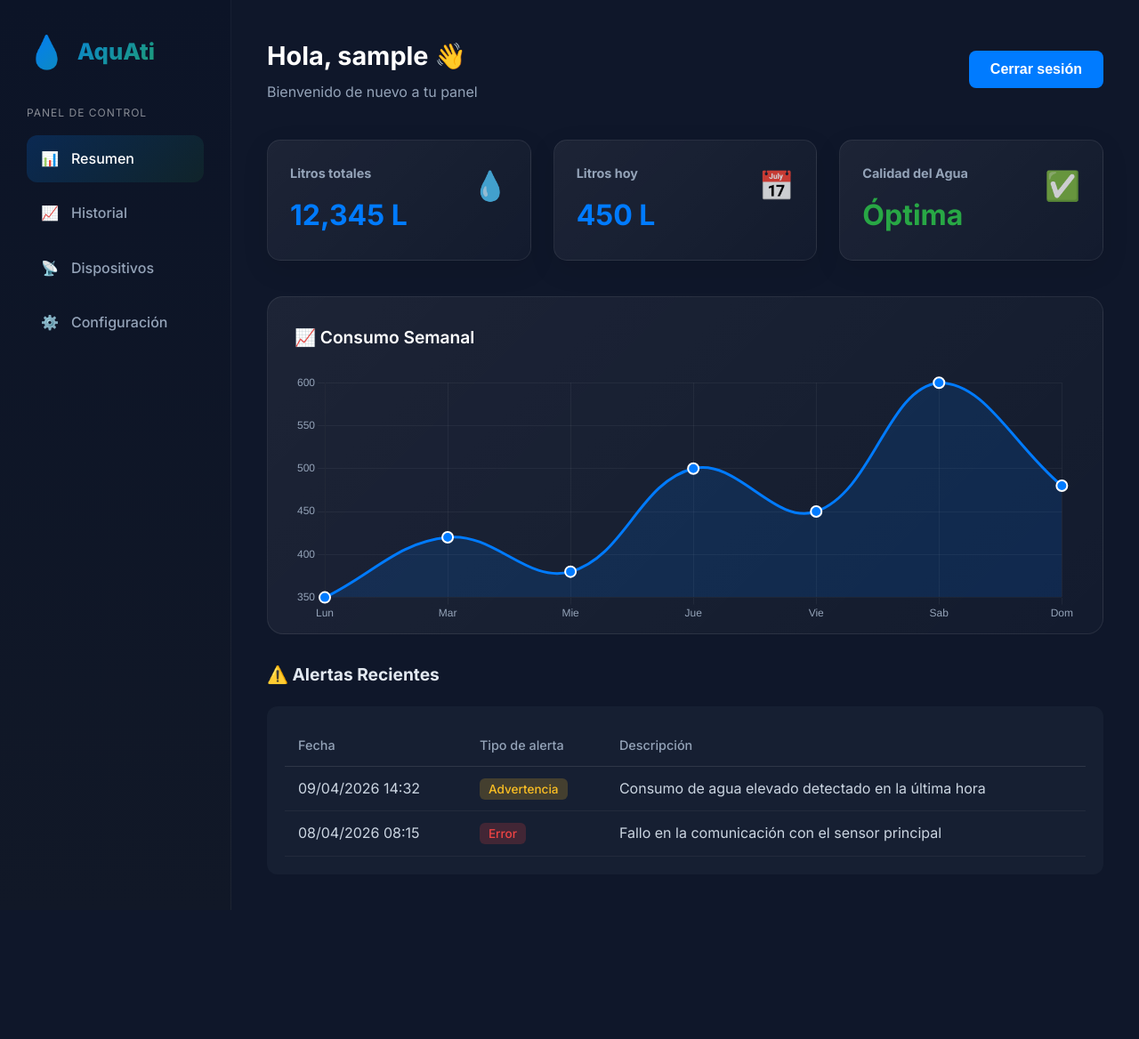
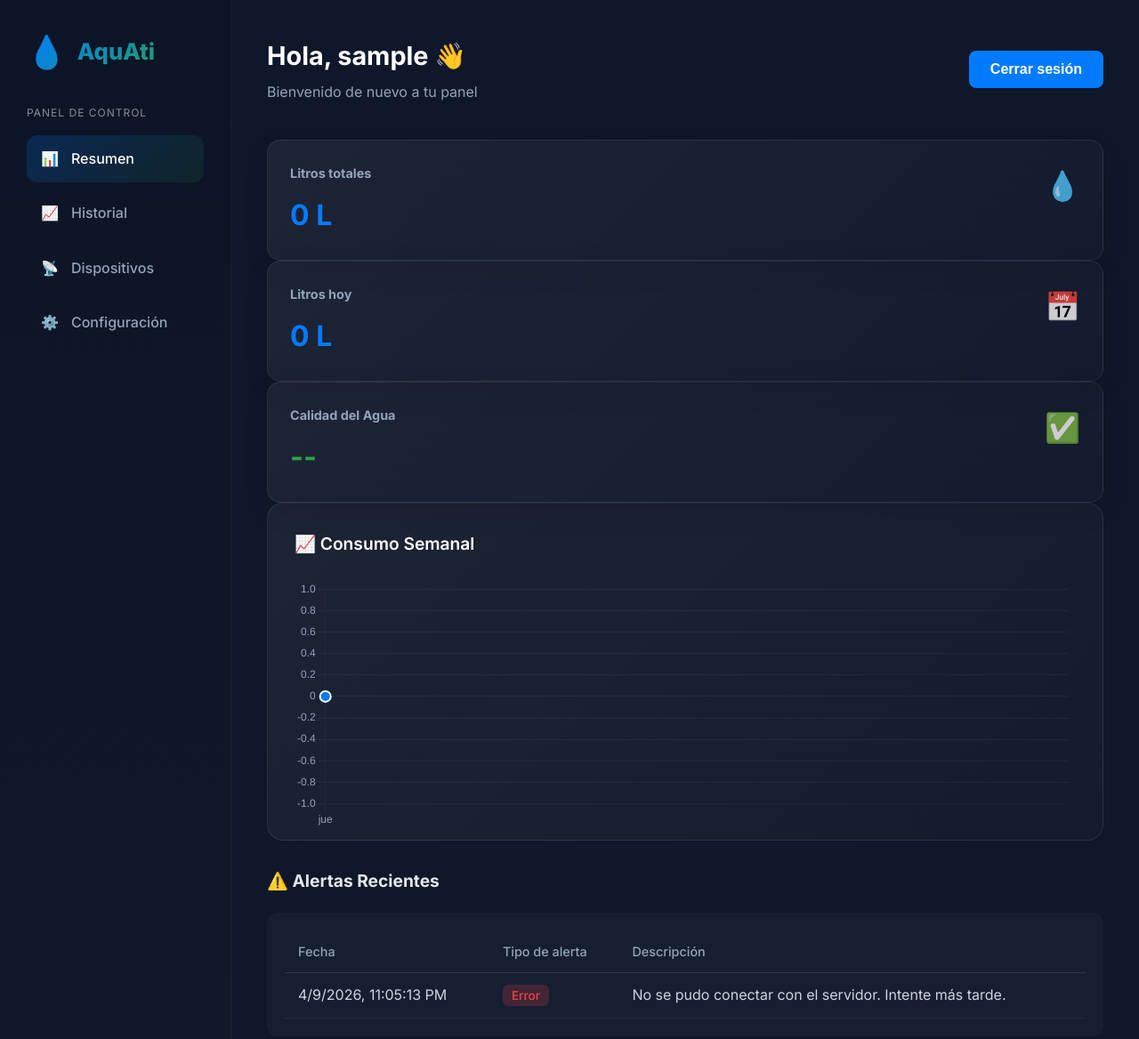
Before and after one commit to Proyecto-MMDS-PW-PM/LandingPage-Dashboard-App, a plain HTML site: page frontend/dashboard.html in a window 1280 px wide. Shown: the whole page at 89% size. Before the commit the page ends 1023 px from the top, so only its background shows below. Drawn offline with nearby package versions, Linux system fonts and the light colour scheme; no server answers; sample sign-in values are in the browser's storage.

Commit message:
Implementación completa: tabla alertas, seguridad y correcciones

```diff
--- a/frontend/dashboard.html
+++ b/frontend/dashboard.html
@@ -1,20 +1,24 @@
 <!DOCTYPE html>
 <html lang="es">
+
 <head>
   <meta charset="UTF-8">
   <meta name="viewport" content="width=device-width, initial-scale=1.0">
   <title>Dashboard - AquAti</title>
   <link rel="preconnect" href="https://fonts.googleapis.com">
   <link rel="preconnect" href="https://fonts.gstatic.com" crossorigin>
-  <link href="https://fonts.googleapis.com/css2?family=Inter:wght@300;400;500;600;700;800&display=swap" rel="stylesheet">
+  <link href="https://fonts.googleapis.com/css2?family=Inter:wght@300;400;500;600;700;800&display=swap"
+    rel="stylesheet">
   <link rel="stylesheet" href="css/styles.css">
   <script src="https://cdn.jsdelivr.net/npm/chart.js"></script>
 </head>
+
 <body class="dashboard-layout">
   <aside class="sidebar">
     <h2>AquAti</h2>
 
-    <p style="opacity: 0.5; font-size: 0.75em; margin: 30px 0 15px; text-transform: uppercase; letter-spacing: 1px;">Panel de Control</p>
+    <p style="opacity: 0.5; font-size: 0.75em; margin: 30px 0 15px; text-transform: uppercase; letter-spacing: 1px;">
+      Panel de Control</p>
 
     <nav>
       <div class="sidebar-nav-item active">
@@ -47,12 +51,11 @@
       </div>
     </header>
 
-    <div class="cards-grid">
     <div class="stat-card">
       <div style="display: flex; justify-content: space-between; align-items: flex-start;">
         <div>
           <h4>Litros totales</h4>
-            <div class="value" data-target="12345">0</div>
+          <div id="litrosTotales" class="value">0 L</div>
         </div>
         <div style="font-size: 2em; opacity: 0.8;">💧</div>
       </div>
@@ -62,7 +65,7 @@
       <div style="display: flex; justify-content: space-between; align-items: flex-start;">
         <div>
           <h4>Litros hoy</h4>
-            <div class="value" data-target="450">0</div>
+          <div id="litrosHoy" class="value">0 L</div>
         </div>
         <div style="font-size: 2em; opacity: 0.8;">📅</div>
       </div>
@@ -72,10 +75,9 @@
       <div style="display: flex; justify-content: space-between; align-items: flex-start;">
         <div>
           <h4>Calidad del Agua</h4>
-            <div class="value" style="color: var(--secondary);">Óptima</div>
+          <div id="calidadAgua" class="value" style="color: var(--secondary);">--</div>
         </div>
         <div style="font-size: 2em; opacity: 0.8;">✅</div>
-        </div>
       </div>
     </div>
 
@@ -88,13 +90,17 @@
     <div class="alerts-section" style="margin-top: 30px;">
       <h4 style="margin-bottom: 20px; color: #e2e8f0; font-size: 1.2rem;">⚠️ Alertas Recientes</h4>
 
-      <div class="alerts-table-container" style="background: rgba(30, 41, 59, 0.5); border-radius: 12px; padding: 20px; overflow-x: auto;">
+      <div class="alerts-table-container"
+        style="background: rgba(30, 41, 59, 0.5); border-radius: 12px; padding: 20px; overflow-x: auto;">
         <table id="alertsTable" style="width: 100%; border-collapse: collapse;">
           <thead>
             <tr style="border-bottom: 1px solid rgba(255,255,255,0.1);">
-              <th style="text-align: left; padding: 12px 15px; color: #94a3b8; font-weight: 500; font-size: 0.9rem;">Fecha</th>
-              <th style="text-align: left; padding: 12px 15px; color: #94a3b8; font-weight: 500; font-size: 0.9rem;">Tipo de alerta</th>
-              <th style="text-align: left; padding: 12px 15px; color: #94a3b8; font-weight: 500; font-size: 0.9rem;">Descripción</th>
+              <th style="text-align: left; padding: 12px 15px; color: #94a3b8; font-weight: 500; font-size: 0.9rem;">
+                Fecha</th>
+              <th style="text-align: left; padding: 12px 15px; color: #94a3b8; font-weight: 500; font-size: 0.9rem;">
+                Tipo de alerta</th>
+              <th style="text-align: left; padding: 12px 15px; color: #94a3b8; font-weight: 500; font-size: 0.9rem;">
+                Descripción</th>
             </tr>
           </thead>
           <tbody id="alertsTableBody">
@@ -111,4 +117,5 @@
 
   <script src="js/dashboard.js"></script>
 </body>
+
 </html>
--- a/frontend/js/dashboard.js
+++ b/frontend/js/dashboard.js
@@ -1,8 +1,7 @@
 const API_URL = 'https://landingpage-dashboard-app-production.up.railway.app/api';
 
-// Mostrar nombre del usuario autenticado PRIMERO, antes que cualquier otra cosa
-// Intentar multiples posibles claves para compatibilidad
 document.addEventListener('DOMContentLoaded', function () {
+  // --- Mostrar nombre del usuario ---
   const userName = localStorage.getItem('userName')
     || localStorage.getItem('name')
     || localStorage.getItem('nombre')
@@ -10,91 +9,23 @@ document.addEventListener('DOMContentLoaded', function () {
   const displayName = userName && userName.trim() !== '' ? userName.trim() : 'Usuario';
   document.getElementById('userGreeting').textContent = `Hola, ${displayName} 👋`;
 
-  // Animación de números (Counters)
-  const counters = document.querySelectorAll('.value[data-target]');
-  counters.forEach(counter => {
-    const target = +counter.getAttribute('data-target');
-    const speed = 200;
-    const updateCount = () => {
-      const count = +counter.innerText;
-      const inc = target / speed;
-      if (count < target) {
-        counter.innerText = Math.ceil(count + inc);
-        setTimeout(updateCount, 1);
-      } else {
-        counter.innerText = target.toLocaleString() + ' L';
-      }
-    };
-    setTimeout(updateCount, 300);
-  });
+  // --- Protección de ruta (verificar token) ---
+  const token = localStorage.getItem('token');
+  if (!token) {
+    window.location.href = 'login.html';
+    return;
+  }
 
-  // Chart.js con animación suave
-  const ctx = document.getElementById('dashboardChart').getContext('2d');
-  new Chart(ctx, {
-    type: 'line',
-    data: {
-      labels: ['Lun', 'Mar', 'Mie', 'Jue', 'Vie', 'Sab', 'Dom'],
-      datasets: [{
-        label: 'Consumo (Litros)',
-        data: [350, 420, 380, 500, 450, 600, 480],
-        borderColor: '#007bff',
-        backgroundColor: 'rgba(0, 123, 255, 0.15)',
-        borderWidth: 3,
-        fill: true,
-        tension: 0.4,
-        pointBackgroundColor: '#007bff',
-        pointBorderColor: '#fff',
-        pointBorderWidth: 2,
-        pointRadius: 6
-      }]
-    },
-    options: {
-      responsive: true,
-      maintainAspectRatio: false,
-      plugins: {
-        legend: {
-          display: false
-        }
-      },
-      scales: {
-        x: {
-          grid: {
-            color: 'rgba(255,255,255,0.05)'
-          },
-          ticks: {
-            color: '#94a3b8'
-          }
-        },
-        y: {
-          grid: {
-            color: 'rgba(255,255,255,0.05)'
-          },
-          ticks: {
-            color: '#94a3b8'
-          }
-        }
-      },
-      animation: {
-        duration: 2000,
-        easing: 'easeOutQuart'
-      }
-    }
-  });
+  // --- Referencias a elementos del DOM ---
+  const litrosTotalesElem = document.getElementById('litrosTotales');
+  const litrosHoyElem = document.getElementById('litrosHoy');
+  const calidadAguaElem = document.getElementById('calidadAgua');
+  const btnCerrar = document.querySelector('.btn-cerrarS');
 
-  // Protección de ruta: Verificar token al cargar la página
-  (function verificarAutenticacion() {
-    const token = localStorage.getItem('token');
-    if (!token) {
-      // No hay token, redirigir inmediatamente al login
-      window.location.href = 'login.html';
-    }
-  })();
-
-  // Función para renderizar alertas en la tabla
+  // --- Función para renderizar alertas ---
   function renderizarAlertas(alertas) {
     const tableBody = document.getElementById('alertsTableBody');
     const noAlertsMessage = document.getElementById('noAlertsMessage');
-
     tableBody.innerHTML = '';
 
     if (!alertas || alertas.length === 0) {
@@ -103,7 +34,6 @@ document.addEventListener('DOMContentLoaded', function () {
     }
 
     noAlertsMessage.style.display = 'none';
-
     alertas.forEach(alerta => {
       const row = document.createElement('tr');
       row.style.borderBottom = '1px solid rgba(255,255,255,0.05)';
@@ -115,8 +45,6 @@ document.addEventListener('DOMContentLoaded', function () {
 
       const tipoCell = document.createElement('td');
       tipoCell.style.padding = '12px 15px';
-
-      // Color según tipo de alerta
       const tipoBadge = document.createElement('span');
       tipoBadge.style.padding = '4px 10px';
       tipoBadge.style.borderRadius = '6px';
@@ -129,14 +57,10 @@ document.addEventListener('DOMContentLoaded', function () {
       } else if (alerta.tipo === 'Error') {
         tipoBadge.style.backgroundColor = 'rgba(239, 68, 68, 0.2)';
         tipoBadge.style.color = '#ef4444';
-      } else if (alerta.tipo === 'Información') {
+      } else {
         tipoBadge.style.backgroundColor = 'rgba(59, 130, 246, 0.2)';
         tipoBadge.style.color = '#3b82f6';
-      } else {
-        tipoBadge.style.backgroundColor = 'rgba(148, 163, 184, 0.2)';
-        tipoBadge.style.color = '#94a3b8';
       }
-
       tipoBadge.textContent = alerta.tipo;
       tipoCell.appendChild(tipoBadge);
 
@@ -148,85 +72,132 @@ document.addEventListener('DOMContentLoaded', function () {
       row.appendChild(fechaCell);
       row.appendChild(tipoCell);
       row.appendChild(descripcionCell);
-
       tableBody.appendChild(row);
     });
   }
 
-  // Obtener datos desde API
+  // --- Función para actualizar la gráfica con datos del histórico ---
+  let chartInstance = null;
+  function actualizarGrafica(historico) {
+    const ctx = document.getElementById('dashboardChart').getContext('2d');
+    if (chartInstance) chartInstance.destroy();
+
+    // Si no hay datos, mostrar valores por defecto
+    if (!historico || historico.length === 0) {
+      historico = [
+        { fecha: new Date().toISOString().split('T')[0], litros: 0 }
+      ];
+    }
+
+    const labels = historico.map(item => {
+      const fecha = new Date(item.fecha);
+      return fecha.toLocaleDateString('es-ES', { weekday: 'short' });
+    });
+    const datosLitros = historico.map(item => item.litros || 0);
+
+    chartInstance = new Chart(ctx, {
+      type: 'line',
+      data: {
+        labels: labels,
+        datasets: [{
+          label: 'Litros filtrados',
+          data: datosLitros,
+          borderColor: '#007bff',
+          backgroundColor: 'rgba(0, 123, 255, 0.15)',
+          borderWidth: 3,
+          fill: true,
+          tension: 0.4,
+          pointBackgroundColor: '#007bff',
+          pointBorderColor: '#fff',
+          pointBorderWidth: 2,
+          pointRadius: 6
+        }]
+      },
+      options: {
+        responsive: true,
+        maintainAspectRatio: false,
+        plugins: { legend: { display: false } },
+        scales: {
+          x: { grid: { color: 'rgba(255,255,255,0.05)' }, ticks: { color: '#94a3b8' } },
+          y: { grid: { color: 'rgba(255,255,255,0.05)' }, ticks: { color: '#94a3b8' } }
+        },
+        animation: { duration: 1500, easing: 'easeOutQuart' }
+      }
+    });
+  }
+
+  // --- Función principal para cargar datos del dashboard y gráfica ---
   async function cargarDatosDashboard() {
     const token = localStorage.getItem('token');
+    if (!token) return;
 
     try {
-      const response = await fetch(`${API_URL}/datos`, {
-        headers: {
-          'Authorization': `Bearer ${token}`
-        }
+      // 1. Obtener datos actuales (dashboard)
+      const resDatos = await fetch(`${API_URL}/datos`, {
+        headers: { 'Authorization': `Bearer ${token}` }
       });
-
-      if (response.status === 401) {
-        // Token inválido o expirado
-        localStorage.removeItem('token');
-        localStorage.removeItem('userName');
-        localStorage.removeItem('userEmail');
+      if (resDatos.status === 401) {
+        localStorage.clear();
         window.location.href = 'login.html';
         return;
       }
+      const datos = await resDatos.json();
+      console.log('Datos del dashboard:', datos);
 
-      const data = await response.json();
+      // Actualizar tarjetas (ajusta los nombres según lo que devuelva el backend)
+      const litrosTotales = datos.litros_totales || datos.litrosTotales || 0;
+      const litrosHoy = datos.litros_hoy || datos.litrosHoy || 0;
+      const calidad = datos.calidad_agua || datos.calidadAgua || 'Sin datos';
 
-      // Extraer alertas de la respuesta o usar datos simulados temporalmente
-      let alertas = data.alertas;
-
-      // SIMULACIÓN TEMPORAL: Si no hay alertas en la respuesta, mostrar datos de ejemplo
-      if (!alertas || alertas.length === 0) {
-        alertas = [
-          {
-            fecha: '09/04/2026 14:32',
-            tipo: 'Advertencia',
-            descripcion: 'Consumo de agua elevado detectado en la última hora'
-          },
-          {
-            fecha: '08/04/2026 08:15',
-            tipo: 'Error',
-            descripcion: 'Fallo en la comunicación con el sensor principal'
-          },
-          {
-            fecha: '07/04/2026 19:48',
-            tipo: 'Información',
-            descripcion: 'Mantenimiento programado realizado exitosamente'
-          }
-        ];
+      if (litrosTotalesElem) litrosTotalesElem.innerText = litrosTotales.toLocaleString() + ' L';
+      if (litrosHoyElem) litrosHoyElem.innerText = litrosHoy.toLocaleString() + ' L';
+      if (calidadAguaElem) {
+        calidadAguaElem.innerText = calidad;
+        if (calidad.toLowerCase().includes('óptima') || calidad === 'Buena') {
+          calidadAguaElem.style.color = '#10b981';
+        } else if (calidad.toLowerCase().includes('media')) {
+          calidadAguaElem.style.color = '#f59e0b';
+        } else {
+          calidadAguaElem.style.color = '#ef4444';
+        }
       }
 
+      // Renderizar alertas
+      const alertas = datos.alertas || [];
       renderizarAlertas(alertas);
+
+      // 2. Obtener histórico para la gráfica
+      const resHistorico = await fetch(`${API_URL}/historico`, {
+        headers: { 'Authorization': `Bearer ${token}` }
+      });
+      if (resHistorico.ok) {
+        const historico = await resHistorico.json();
+        console.log('Histórico:', historico);
+        actualizarGrafica(historico);
+      } else {
+        console.warn('No se pudo obtener histórico, usando datos por defecto');
+        actualizarGrafica([]);
+      }
 
     } catch (error) {
       console.error('Error al cargar datos:', error);
-      // En caso de error, mostrar alertas simuladas igualmente
-      renderizarAlertas([
-        {
-          fecha: '09/04/2026 14:32',
-          tipo: 'Advertencia',
-          descripcion: 'Consumo de agua elevado detectado en la última hora'
-        },
-        {
-          fecha: '08/04/2026 08:15',
-          tipo: 'Error',
-          descripcion: 'Fallo en la comunicación con el sensor principal'
-        }
-      ]);
+      renderizarAlertas([{
+        fecha: new Date().toLocaleString(),
+        tipo: 'Error',
+        descripcion: 'No se pudo conectar con el servidor. Intente más tarde.'
+      }]);
+      actualizarGrafica([]);
     }
   }
 
-  // Funcionalidad cerrar sesión
-  document.querySelector('.btn-cerrarS').addEventListener('click', function () {
-    localStorage.removeItem('token');
-    localStorage.removeItem('userName');
-    localStorage.removeItem('userEmail');
-    window.location.href = 'login.html';
-  });
+  // --- Cerrar sesión ---
+  if (btnCerrar) {
+    btnCerrar.addEventListener('click', function () {
+      localStorage.clear();
+      window.location.href = 'login.html';
+    });
+  }
 
-  // Cargar datos al iniciar la página
+  // --- Inicializar ---
   cargarDatosDashboard();
 });
```
Lines whose indentation alone changed are shown as unchanged.
